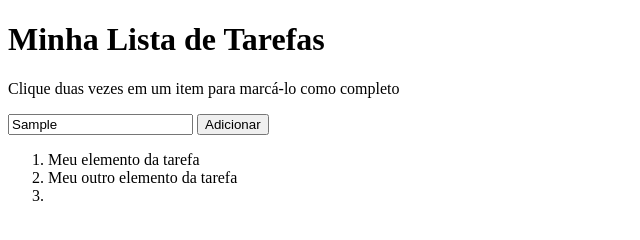
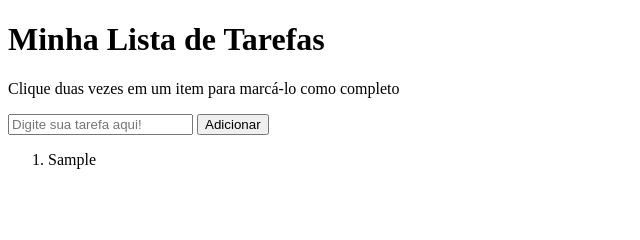
Before and after one commit to Gildeir/Project-todo-list-project-fundamentals, a website: page index.html in a window 1280 px wide. Both pictures are taken after typing "Sample" into the empty fields and a click on the button "Adicionar". Shown: the whole page, without its empty margins (0-640 px from the left). Drawn offline with Linux system fonts and the light colour scheme.

Commit message:
Cria novo item ao clicar no boatao adicionar e ordena os itens por ordem de criaçao

```diff
--- a/index.html
+++ b/index.html
@@ -5,31 +5,25 @@
     <meta http-equiv="X-UA-Compatible" content="IE=edge">
     <meta name="viewport" content="width=device-width, initial-scale=1.0">
     <link rel="stylesheet" href="style.css">
-    <title>Document</title>
+    <title>Todo List</title>
 </head>
+ <body>
     <header>
         <h1>Minha Lista de Tarefas</h1>
         <p id = "funcionamento">Clique duas vezes em um item para marcá-lo como completo</p>
-    <div class="add-element" >
+    </header>
+<div class="add-element">
     <input type="text" placeholder="Digite sua tarefa aqui!" id="texto-tarefa">
     <button type="submit" id="criar-tarefa">Adicionar</button>
 </div>
-</header>
 
  <div class="elements-list">
 
     <ol id="lista-tarefas">
-        <li >Meu elemento da tarefa</li>
-        <li >Meu outro elemento da tarefa</li>
-        <li ></li>
+
     </ol>
 
  </div>
-
-
-
-
-<body>
  <script src="script.js"></script>
 </body>
 </html>
--- a/script.js
+++ b/script.js
@@ -1,8 +1,17 @@
-const input = document.getElementById('texto-tarefa');
-const criarTarefa = document.getElementById('criar-tarefa')
-const listaTarefas = document.getElementById('lista-tarefas')
+let input = document.getElementById('texto-tarefa');
+const inputButton = document.getElementById('criar-tarefa')
+let listTarefas = document.querySelector('#lista-tarefas')
+let listItem = document.querySelector('#li')
 
-    criarTarefa.addEventListener('click', function (){
-    document.getElementById('texto-tarefa').value
+inputButton.addEventListener('click', function (){
+    let text = input.value
+    let li = document.createElement('li')
+    if (text === "") {
+        alert('You must wright something!')
+    }else{
+        li.innerHTML = text
+        listTarefas.insertBefore(li,listTarefas.appendChild(li))
+        input.value = ""
 
-    });
+    }
+});
--- a/style.css
+++ b/style.css
@@ -0,0 +1,4 @@
+ol :hover{
+    background-color: green;
+
+}
```
Lines whose indentation alone changed are shown as unchanged.
